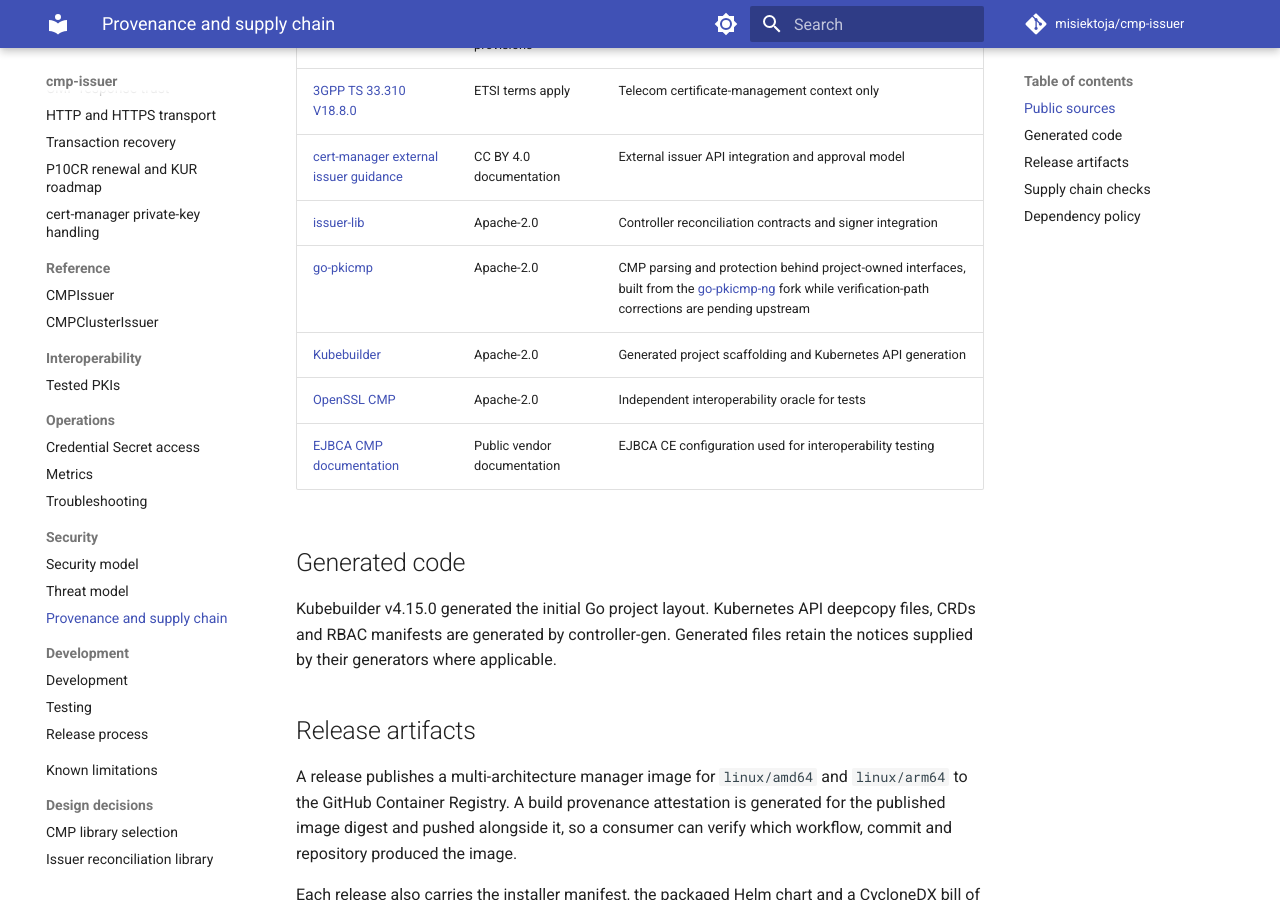
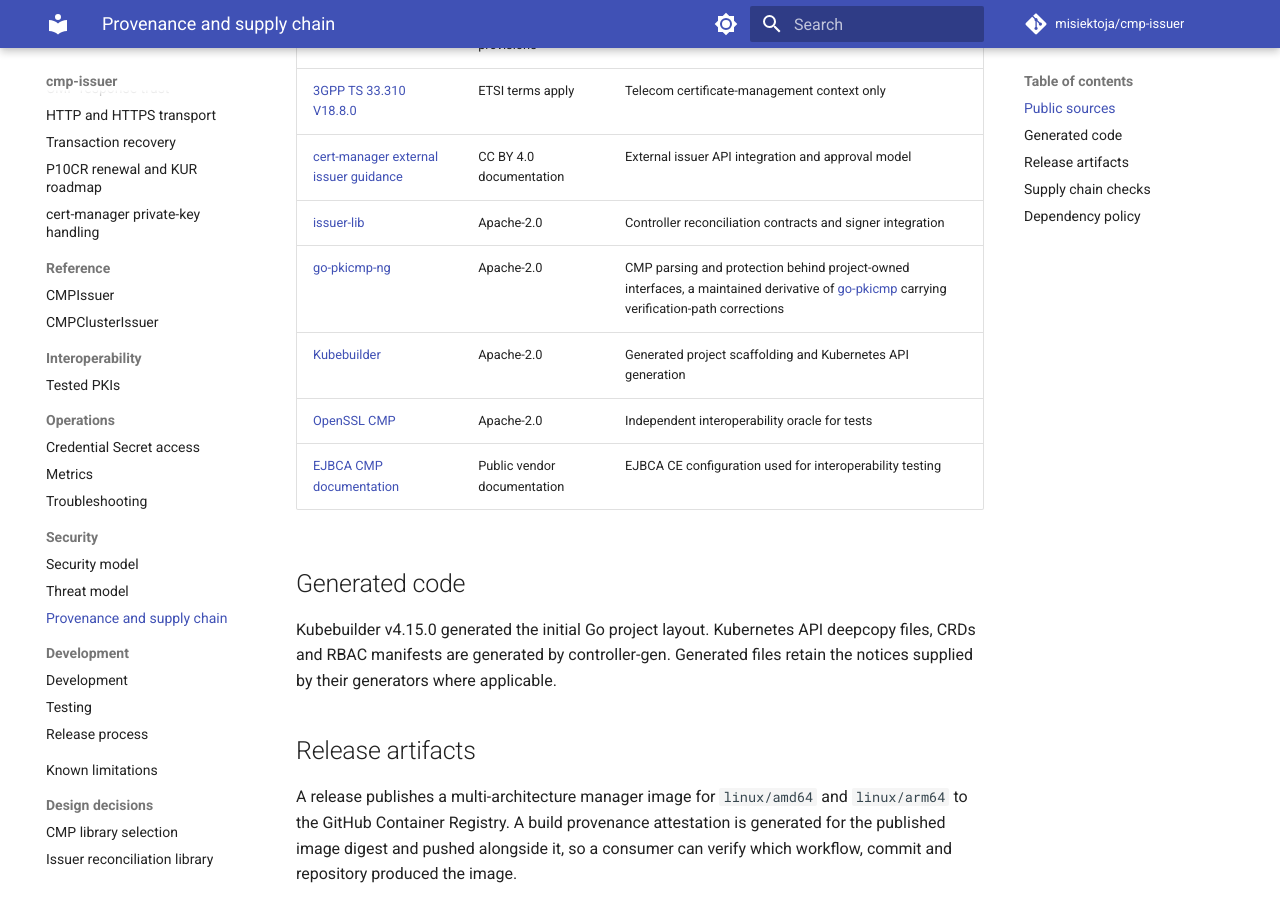
Before and after one commit to misiektoja/cmp-issuer, an MkDocs documentation site: the page built from docs/provenance.md, in a window 1280 px wide and 900 px high, scrolled down 629 px. Built offline with MkDocs 1.6.1 and Material for MkDocs 9.7.7, drawn with Linux system fonts in a browser that asks for light colours; comment, search, counter and statistics services are not loaded.

Commit message:
docs(provenance): name go-pkicmp-ng as the CMP encoding source

```diff
--- a/docs/provenance.md
+++ b/docs/provenance.md
@@ -14,7 +14,7 @@
 | [3GPP TS 33.310 V18.8.0](https://www.etsi.org/deliver/etsi_ts/133300_133399/133310/18.08.00_60/ts_133310v180800p.pdf) | ETSI terms apply | Telecom certificate-management context only |
 | [cert-manager external issuer guidance](https://cert-manager.io/docs/contributing/external-issuers/) | CC BY 4.0 documentation | External issuer API integration and approval model |
 | [issuer-lib](https://github.com/cert-manager/issuer-lib) | Apache-2.0 | Controller reconciliation contracts and signer integration |
-| [go-pkicmp](https://github.com/tsaarni/go-pkicmp) | Apache-2.0 | CMP parsing and protection behind project-owned interfaces, built from the [go-pkicmp-ng](https://github.com/misiektoja/go-pkicmp-ng) fork while verification-path corrections are pending upstream |
+| [go-pkicmp-ng](https://github.com/misiektoja/go-pkicmp-ng) | Apache-2.0 | CMP parsing and protection behind project-owned interfaces, a maintained derivative of [go-pkicmp](https://github.com/tsaarni/go-pkicmp) carrying verification-path corrections |
 | [Kubebuilder](https://github.com/kubernetes-sigs/kubebuilder) | Apache-2.0 | Generated project scaffolding and Kubernetes API generation |
 | [OpenSSL CMP](https://docs.openssl.org/master/man1/openssl-cmp/) | Apache-2.0 | Independent interoperability oracle for tests |
 | [EJBCA CMP documentation](https://docs.keyfactor.com/ejbca/latest/cmp) | Public vendor documentation | EJBCA CE configuration used for interoperability testing |
```
